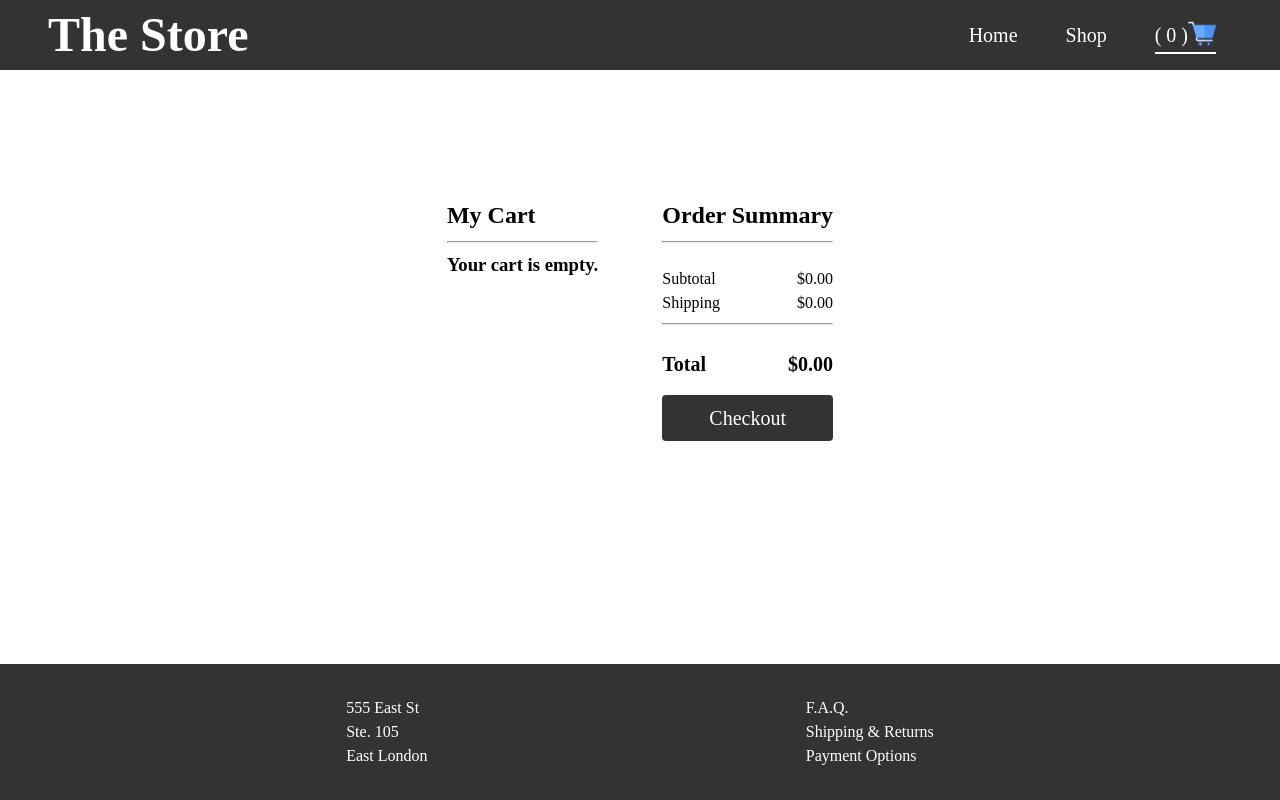
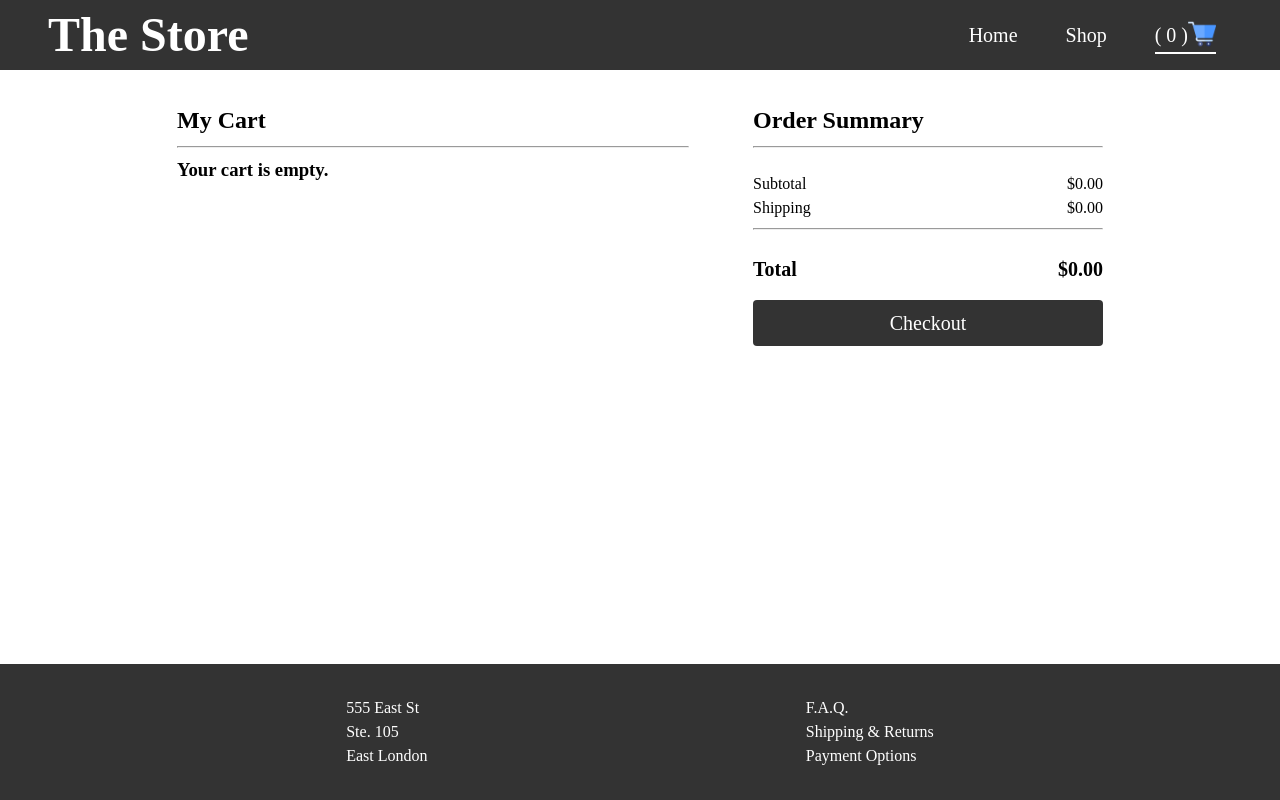
Before and after one commit to singhalex/shopping-cart, a React (Vite) app: page /cart in a window 1280 px wide. Built offline with nearby package versions, Linux system fonts and the light colour scheme.

Commit message:
Center cart on page

```diff
--- a/src/components/cart/Cart.module.css
+++ b/src/components/cart/Cart.module.css
@@ -1,18 +1,21 @@
 .container {
   max-width: 1200px;
-  margin: auto;
+  min-width: 350px;
   padding: 2rem;
   display: flex;
   flex-wrap: wrap;
   gap: 4rem;
+  align-self: center;
 }
 
 .cartItemsContainer {
   flex-grow: 2;
+  width: clamp(350px, 40vw, 700px);
 }
 
 .summaryContainer {
   flex-grow: 1;
+  min-width: 350px;
 }
 
 .summaryContainer div {
@@ -34,7 +37,7 @@
   display: flex;
   flex-wrap: wrap;
   margin-block: 1rem;
-  justify-content: space-between;
+  justify-content: space-around;
   align-items: center;
   box-shadow: 0.25rem 0.25rem 1rem rgb(0 0 0 / 0.1);
 }
```
